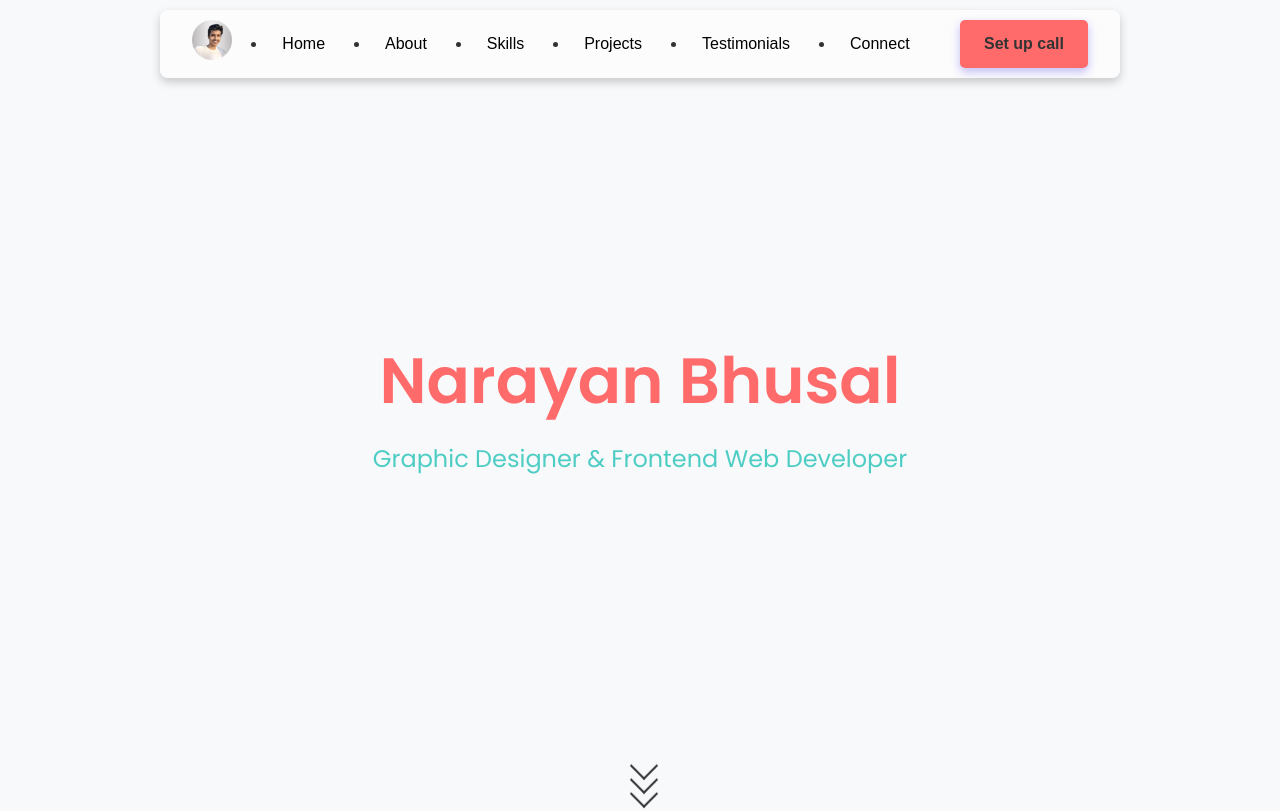
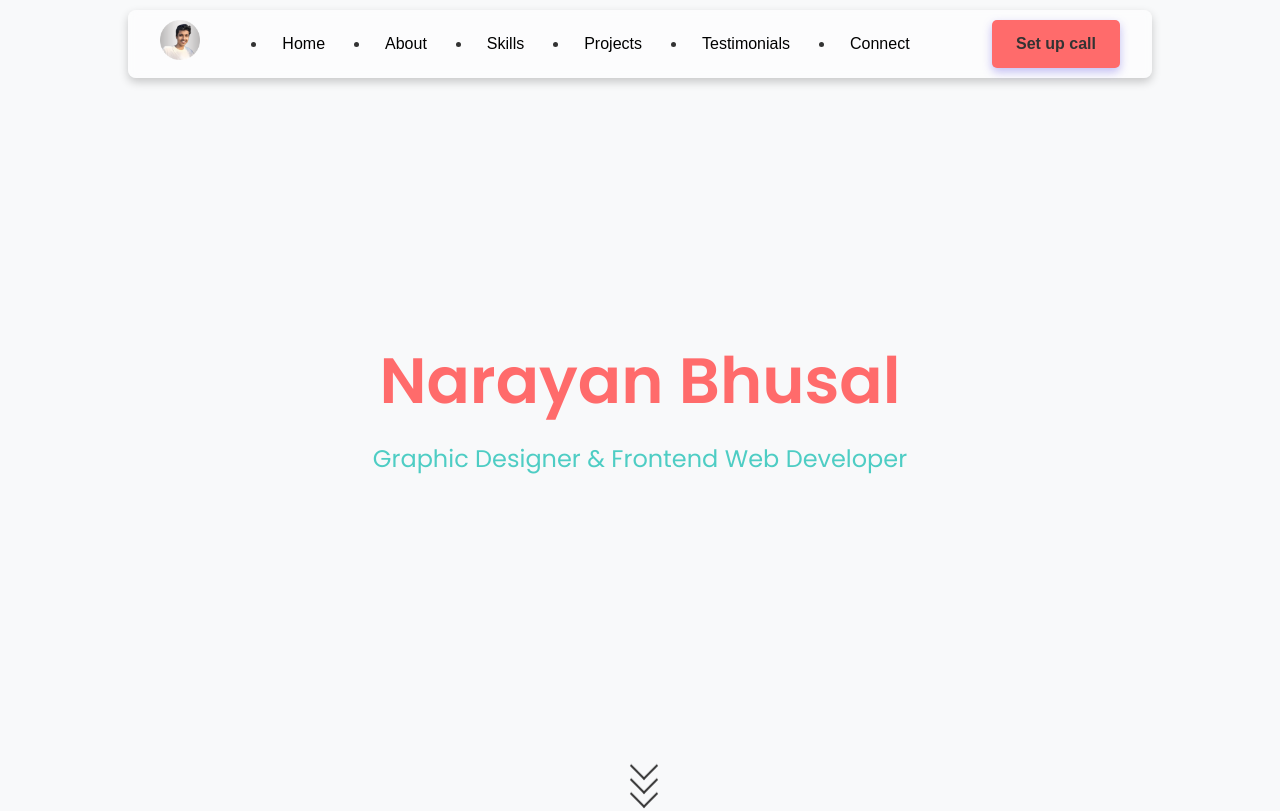
Before and after one commit to naranbhusal02/Portfolio, a plain HTML site: page index.html in a window 1280 px wide. Shown: the top 811 px of the page. Drawn offline with Linux system fonts and the light colour scheme; a script that the page names is missing.

Commit message:
Update styles.css

```diff
--- a/styles.css
+++ b/styles.css
@@ -26,7 +26,7 @@ body {
     padding: 10px 0;
     border-radius: 8px;
     box-shadow: 0 4px 10px rgba(0, 0, 0, 0.2);
-    width: 75%; /* Set width to cover only a portion of the screen */
+    width: 80%; /* Set width to cover only a portion of the screen */
     margin: 0 auto; /* Center the navbar horizontally */
     position: fixed; /* Make the navbar stay at the top */
     top: 10px; /* Small space from the top */
```
